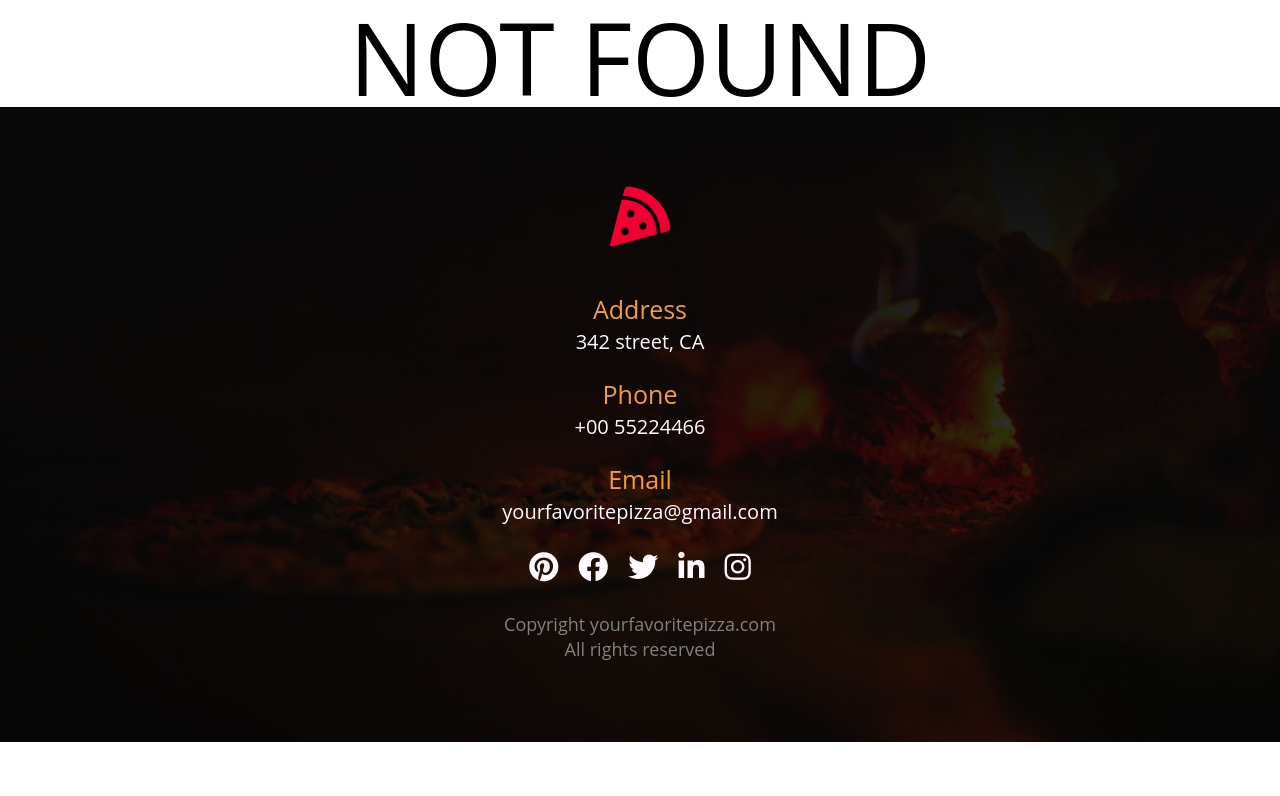
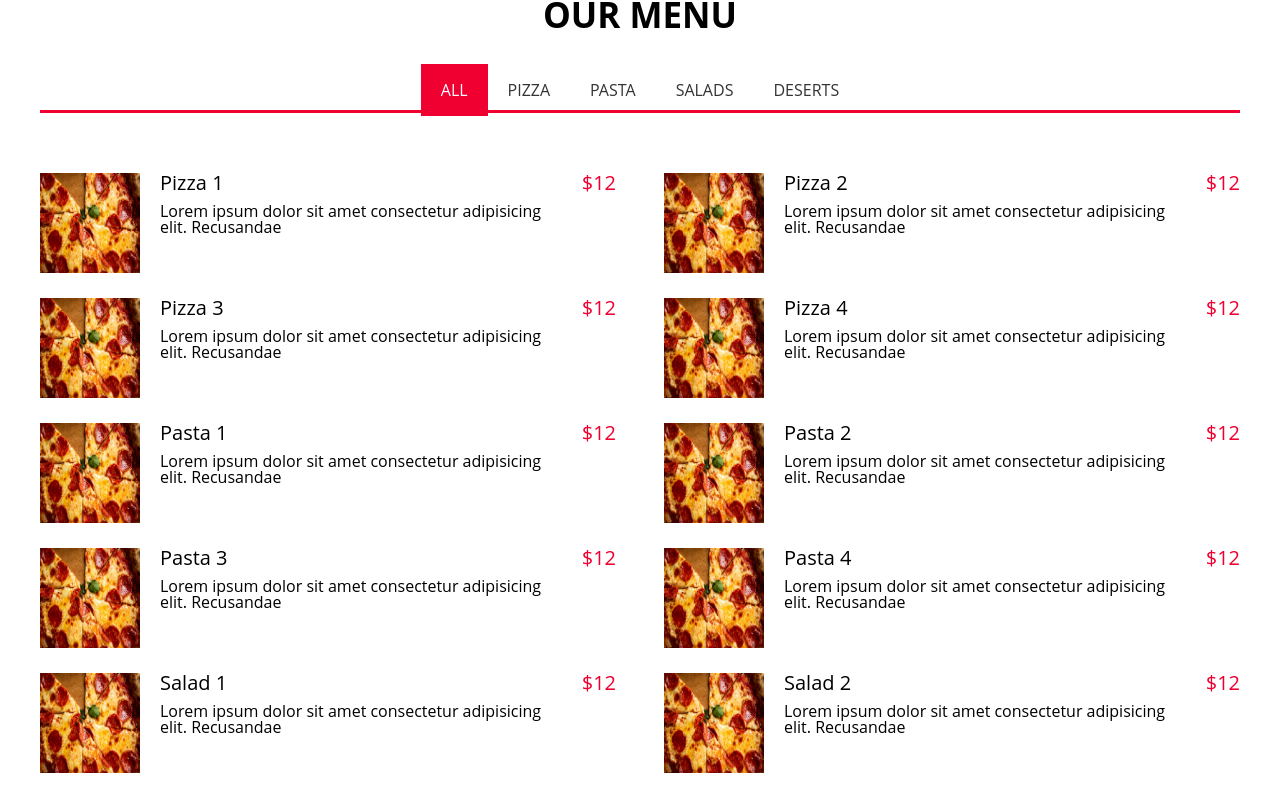
Before and after one commit to willlymendoza/pizza-restaurant, a React (Create React App) app: page /menu in a window 1280 px wide. Shown: the part 943-1739 px from the top of the page. Before the commit the page ends 1685 px from the top, so only its background shows below. Built offline with nearby package versions, Linux system fonts and the light colour scheme.

Commit message:
Added Menu page component

```diff
--- a/src/App.js
+++ b/src/App.js
@@ -7,6 +7,7 @@ import Error404 from "components/Error404";
 import "./App.scss";
 import Footer from "components/Footer";
 import About from "pages/About";
+import Menu from "pages/Menu";
 
 function App() {
   return (
@@ -17,6 +18,7 @@ function App() {
         <Switch>
           <Route path="/" exact component={Home} />
           <Route path="/about" component={About} />
+          <Route path="/menu" component={Menu} />
 
           <Route path="*" component={Error404}></Route>
         </Switch>
--- a/src/App.scss
+++ b/src/App.scss
@@ -2,6 +2,7 @@
 @import "../src/assets/sass/config";
 @import "../src/assets/sass/button";
 @import "../src/assets/sass/responsive";
+@import "../src/assets/sass/animations";
 
 html,
 body,
--- a/src/components/MenuCard/index.js
+++ b/src/components/MenuCard/index.js
@@ -4,7 +4,7 @@ import pizza from "assets/img/pizza2.jpg";
 
 const MenuCard = ({ data }) => {
   return (
-    <div className="menu-card">
+    <div className="menu-card scale-up-center">
       <img src={pizza} alt="pizza-menu" />
       <div className="menu-card-content">
         <h3>{data.title}</h3>
--- /dev/null
+++ b/src/pages/Menu/MenuNavBarItem/index.js
@@ -0,0 +1,16 @@
+import React from "react";
+
+const MenuNavBarItem = ({ selectedCategory, setSelectedCategory, name }) => {
+  return (
+    <span
+      className={`menu-nav-bar-item ${
+        selectedCategory === name ? "active" : ""
+      }`}
+      onClick={() => setSelectedCategory(name)}
+    >
+      {name}
+    </span>
+  );
+};
+
+export default MenuNavBarItem;
--- /dev/null
+++ b/src/pages/Menu/index.js
@@ -0,0 +1,184 @@
+import React, { useState, useEffect } from "react";
+import "./styles.scss";
+import SectionTitle from "components/SectionTitle";
+import MenuCard from "components/MenuCard";
+import MenuNavBarItem from "./MenuNavBarItem";
+
+const menuAllData = [
+  {
+    id: 1,
+    title: "Pizza 1",
+    category: "pizza",
+    description:
+      "Lorem ipsum dolor sit amet consectetur adipisicing elit. Recusandae",
+    price: 12,
+  },
+  {
+    id: 2,
+    title: "Pizza 2",
+    category: "pizza",
+    description:
+      "Lorem ipsum dolor sit amet consectetur adipisicing elit. Recusandae",
+    price: 12,
+  },
+  {
+    id: 3,
+    title: "Pizza 3",
+    category: "pizza",
+    description:
+      "Lorem ipsum dolor sit amet consectetur adipisicing elit. Recusandae",
+    price: 12,
+  },
+  {
+    id: 4,
+    title: "Pizza 4",
+    category: "pizza",
+    description:
+      "Lorem ipsum dolor sit amet consectetur adipisicing elit. Recusandae",
+    price: 12,
+  },
+  {
+    id: 5,
+    title: "Pasta 1",
+    category: "pasta",
+    description:
+      "Lorem ipsum dolor sit amet consectetur adipisicing elit. Recusandae",
+    price: 12,
+  },
+  {
+    id: 6,
+    title: "Pasta 2",
+    category: "pasta",
+    description:
+      "Lorem ipsum dolor sit amet consectetur adipisicing elit. Recusandae",
+    price: 12,
+  },
+  {
+    id: 7,
+    title: "Pasta 3",
+    category: "pasta",
+    description:
+      "Lorem ipsum dolor sit amet consectetur adipisicing elit. Recusandae",
+    price: 12,
+  },
+  {
+    id: 8,
+    title: "Pasta 4",
+    category: "pasta",
+    description:
+      "Lorem ipsum dolor sit amet consectetur adipisicing elit. Recusandae",
+    price: 12,
+  },
+  {
+    id: 9,
+    title: "Salad 1",
+    category: "salads",
+    description:
+      "Lorem ipsum dolor sit amet consectetur adipisicing elit. Recusandae",
+    price: 12,
+  },
+  {
+    id: 10,
+    title: "Salad 2",
+    category: "salads",
+    description:
+      "Lorem ipsum dolor sit amet consectetur adipisicing elit. Recusandae",
+    price: 12,
+  },
+  {
+    id: 11,
+    title: "Salad 3",
+    category: "salads",
+    description:
+      "Lorem ipsum dolor sit amet consectetur adipisicing elit. Recusandae",
+    price: 12,
+  },
+  {
+    id: 12,
+    title: "Salad 4",
+    category: "salads",
+    description:
+      "Lorem ipsum dolor sit amet consectetur adipisicing elit. Recusandae",
+    price: 12,
+  },
+  {
+    id: 13,
+    title: "Desert 1",
+    category: "deserts",
+    description:
+      "Lorem ipsum dolor sit amet consectetur adipisicing elit. Recusandae",
+    price: 12,
+  },
+  {
+    id: 14,
+    title: "Desert 2",
+    category: "deserts",
+    description:
+      "Lorem ipsum dolor sit amet consectetur adipisicing elit. Recusandae",
+    price: 12,
+  },
+  {
+    id: 15,
+    title: "Desert 3",
+    category: "deserts",
+    description:
+      "Lorem ipsum dolor sit amet consectetur adipisicing elit. Recusandae",
+    price: 12,
+  },
+  {
+    id: 16,
+    title: "Desert 4",
+    category: "deserts",
+    description:
+      "Lorem ipsum dolor sit amet consectetur adipisicing elit. Recusandae",
+    price: 12,
+  },
+];
+
+const navItems = [
+  { id: 1, name: "all" },
+  { id: 1, name: "pizza" },
+  { id: 1, name: "pasta" },
+  { id: 1, name: "salads" },
+  { id: 1, name: "deserts" },
+];
+
+const Menu = () => {
+  const [menuData, setMenuData] = useState(menuAllData);
+  const [selectedCategory, setSelectedCategory] = useState("all");
+
+  useEffect(() => {
+    if (selectedCategory === "all") {
+      setMenuData(menuAllData);
+    } else {
+      setMenuData(
+        menuAllData.filter((item) => item.category === selectedCategory)
+      );
+    }
+  }, [selectedCategory]);
+
+  return (
+    <section className="menu section">
+      <SectionTitle text="our menu" />
+
+      <nav className="menu-nav-bar">
+        {navItems.map((item) => (
+          <MenuNavBarItem
+            key={item.id}
+            setSelectedCategory={setSelectedCategory}
+            selectedCategory={selectedCategory}
+            name={item.name}
+          />
+        ))}
+      </nav>
+
+      <div className="menu-content">
+        {menuData.map((item) => (
+          <MenuCard key={item.id} data={item} />
+        ))}
+      </div>
+    </section>
+  );
+};
+
+export default Menu;
--- /dev/null
+++ b/src/pages/Menu/styles.scss
@@ -0,0 +1,40 @@
+@import "../../assets/sass/config";
+
+.menu {
+  max-width: 1200px;
+  margin: 0 auto;
+
+  &-content {
+    display: flex;
+    flex-wrap: wrap;
+    justify-content: space-between;
+  }
+
+  &-nav-bar {
+    text-align: center;
+
+    &::after {
+      content: "";
+      display: block;
+      height: 2px;
+      background: $primary;
+      border-bottom: 1px solid $primary;
+      margin-top: 12px;
+      margin-bottom: 60px;
+    }
+
+    &-item {
+      color: $secondary;
+      text-transform: uppercase;
+      padding: 15px 20px;
+      cursor: pointer;
+      @include transition-ease;
+
+      &.active,
+      &:hover {
+        background: $primary;
+        color: $white;
+      }
+    }
+  }
+}
```
